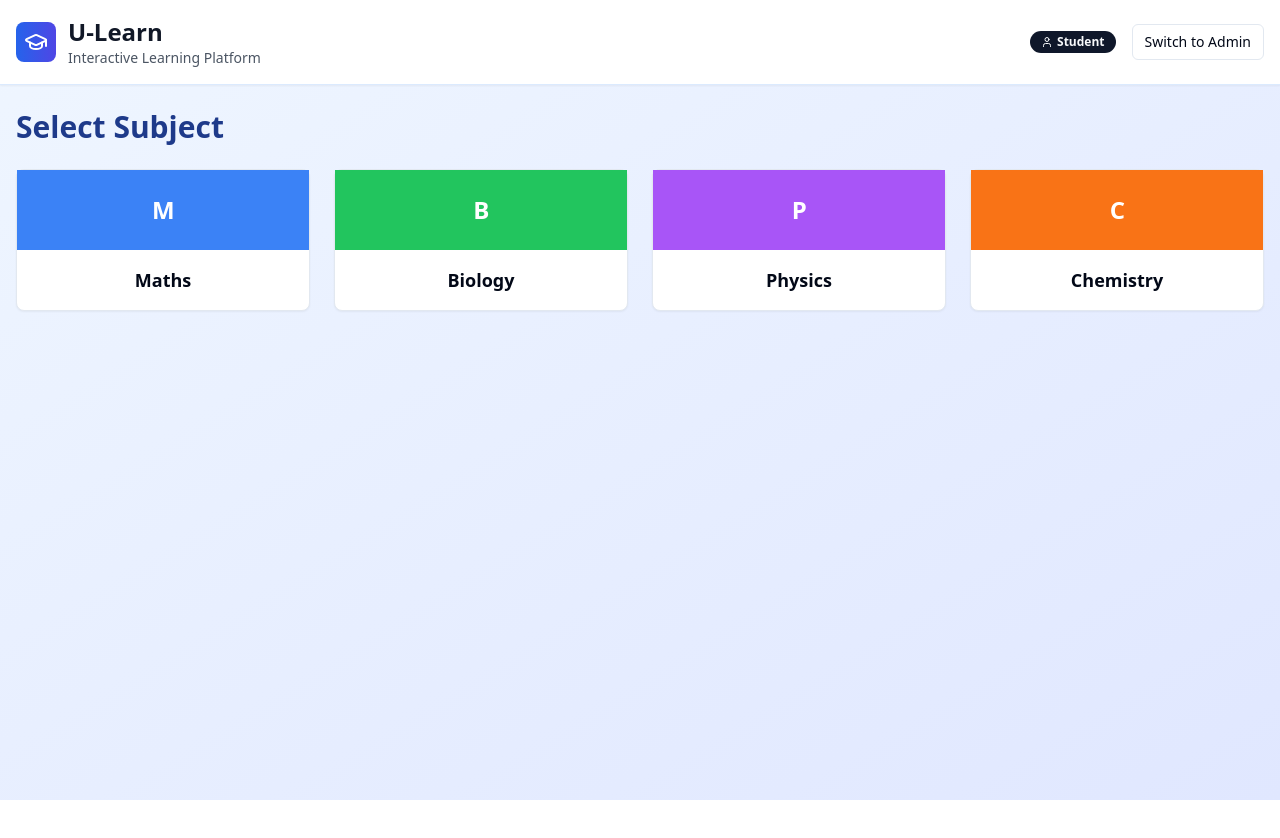
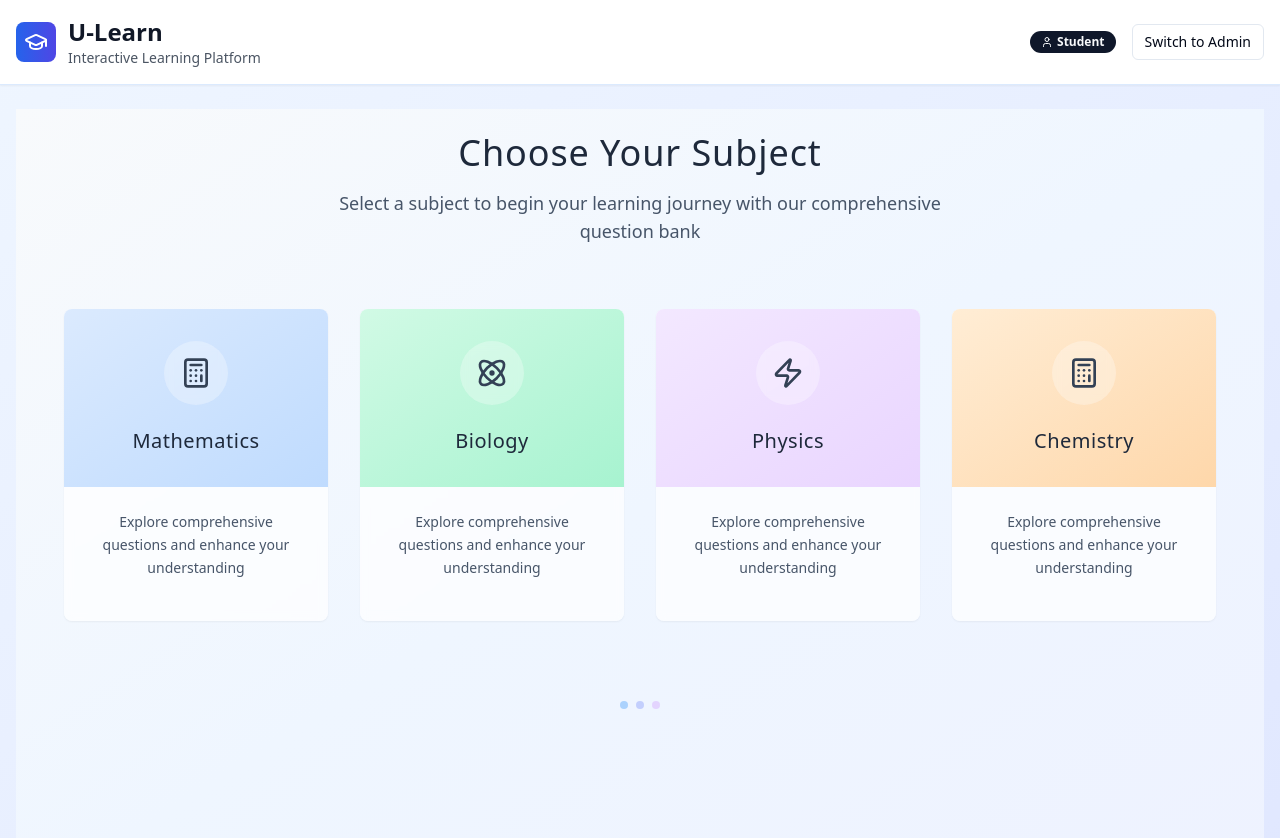
Before and after one commit to andrew-asher/ulearn-quest-navigator, a React (Vite) app: page /subjects in a window 1280 px wide. Shown: the top 838 px of the page. Before the commit the page ends 800 px from the top, so only its background shows below. Built offline with nearby package versions, Linux system fonts and the light colour scheme.

Commit message:
Refactor: Improve subject selection interface
Improve the visual appearance of the subject selection interface for a more calm and beautiful design.

```diff
--- a/src/components/SubjectSelection.tsx
+++ b/src/components/SubjectSelection.tsx
@@ -1,7 +1,7 @@
 
 import React, { useState } from 'react';
 import { useNavigate } from 'react-router-dom';
-import { Plus } from 'lucide-react';
+import { Plus, Calculator, Atom, Zap, Flask } from 'lucide-react';
 import { Button } from '@/components/ui/button';
 import { Card, CardContent, CardHeader, CardTitle } from '@/components/ui/card';
 import { Subject } from '@/types';
@@ -11,12 +11,20 @@ interface SubjectSelectionProps {
   isAdmin: boolean;
 }
 
-// Updated subjects list
+// Icon mapping for subjects
+const iconMap = {
+  Calculator,
+  Atom,
+  Zap,
+  Flask,
+};
+
+// Updated subjects list with softer, more elegant colors
 const defaultSubjects: Subject[] = [
-  { id: 'maths', name: 'Maths', icon: 'Calculator', color: 'bg-blue-500' },
-  { id: 'biology', name: 'Biology', icon: 'Atom', color: 'bg-green-500' },
-  { id: 'physics', name: 'Physics', icon: 'Zap', color: 'bg-purple-500' },
-  { id: 'chemistry', name: 'Chemistry', icon: 'Flask', color: 'bg-orange-500' },
+  { id: 'maths', name: 'Mathematics', icon: 'Calculator', color: 'bg-gradient-to-br from-blue-100 to-blue-200' },
+  { id: 'biology', name: 'Biology', icon: 'Atom', color: 'bg-gradient-to-br from-emerald-100 to-emerald-200' },
+  { id: 'physics', name: 'Physics', icon: 'Zap', color: 'bg-gradient-to-br from-purple-100 to-purple-200' },
+  { id: 'chemistry', name: 'Chemistry', icon: 'Flask', color: 'bg-gradient-to-br from-orange-100 to-orange-200' },
 ];
 
 const SubjectSelection: React.FC<SubjectSelectionProps> = ({ isAdmin }) => {
@@ -33,37 +41,74 @@ const SubjectSelection: React.FC<SubjectSelectionProps> = ({ isAdmin }) => {
   };
 
   return (
-    <div className="space-y-6">
-      <div className="flex justify-between items-center">
-        <h1 className="text-3xl font-bold text-blue-900">Select Subject</h1>
+    <div className="min-h-screen bg-gradient-to-br from-slate-50 via-blue-50 to-indigo-50 p-6">
+      <div className="max-w-6xl mx-auto space-y-8">
+        {/* Header Section */}
+        <div className="text-center space-y-4">
+          <h1 className="text-4xl font-light text-slate-800 tracking-wide">
+            Choose Your Subject
+          </h1>
+          <p className="text-lg text-slate-600 font-light max-w-2xl mx-auto">
+            Select a subject to begin your learning journey with our comprehensive question bank
+          </p>
+
           {isAdmin && (
+            <div className="pt-4">
               <Button
                 onClick={() => setShowAddModal(true)}
-            className="bg-blue-600 hover:bg-blue-700"
+                className="bg-white text-slate-700 border border-slate-200 hover:bg-slate-50 hover:border-slate-300 shadow-sm transition-all duration-200"
+                variant="outline"
               >
                 <Plus className="h-4 w-4 mr-2" />
-            Add Subject
+                Add New Subject
               </Button>
+            </div>
           )}
         </div>
 
-      <div className="grid grid-cols-1 md:grid-cols-2 lg:grid-cols-4 gap-6">
-        {subjects.map((subject) => (
+        {/* Subjects Grid */}
+        <div className="grid grid-cols-1 md:grid-cols-2 lg:grid-cols-4 gap-8 pt-8">
+          {subjects.map((subject) => {
+            const IconComponent = iconMap[subject.icon as keyof typeof iconMap] || Calculator;
+
+            return (
               <Card
                 key={subject.id}
-            className="cursor-pointer hover:shadow-lg transition-shadow"
+                className="group cursor-pointer border-0 shadow-sm hover:shadow-xl transition-all duration-300 transform hover:-translate-y-2 bg-white/70 backdrop-blur-sm"
                 onClick={() => handleSubjectClick(subject.id)}
               >
-            <CardHeader className={`${subject.color} text-white`}>
-              <CardTitle className="flex items-center justify-center">
-                <span className="text-2xl font-bold">{subject.name.charAt(0)}</span>
+                <CardHeader className={`${subject.color} rounded-t-lg p-8 text-center transition-all duration-300 group-hover:scale-105`}>
+                  <div className="flex justify-center mb-4">
+                    <div className="w-16 h-16 bg-white/30 rounded-full flex items-center justify-center backdrop-blur-sm">
+                      <IconComponent className="h-8 w-8 text-slate-700" />
+                    </div>
+                  </div>
+                  <CardTitle className="text-xl font-medium text-slate-800 tracking-wide">
+                    {subject.name}
                   </CardTitle>
                 </CardHeader>
-            <CardContent className="p-4">
-              <h3 className="text-lg font-semibold text-center">{subject.name}</h3>
+
+                <CardContent className="p-6 text-center">
+                  <p className="text-slate-600 text-sm font-light leading-relaxed">
+                    Explore comprehensive questions and enhance your understanding
+                  </p>
+                  <div className="mt-4 opacity-0 group-hover:opacity-100 transition-opacity duration-300">
+                    <div className="w-12 h-0.5 bg-gradient-to-r from-blue-400 to-indigo-400 mx-auto rounded-full"></div>
+                  </div>
                 </CardContent>
               </Card>
-        ))}
+            );
+          })}
+        </div>
+
+        {/* Decorative Elements */}
+        <div className="flex justify-center pt-12">
+          <div className="flex space-x-2">
+            <div className="w-2 h-2 bg-blue-300 rounded-full animate-pulse"></div>
+            <div className="w-2 h-2 bg-indigo-300 rounded-full animate-pulse" style={{ animationDelay: '0.2s' }}></div>
+            <div className="w-2 h-2 bg-purple-300 rounded-full animate-pulse" style={{ animationDelay: '0.4s' }}></div>
+          </div>
+        </div>
       </div>
 
       <AddSubjectModal
```
Lines whose indentation alone changed are shown as unchanged.
